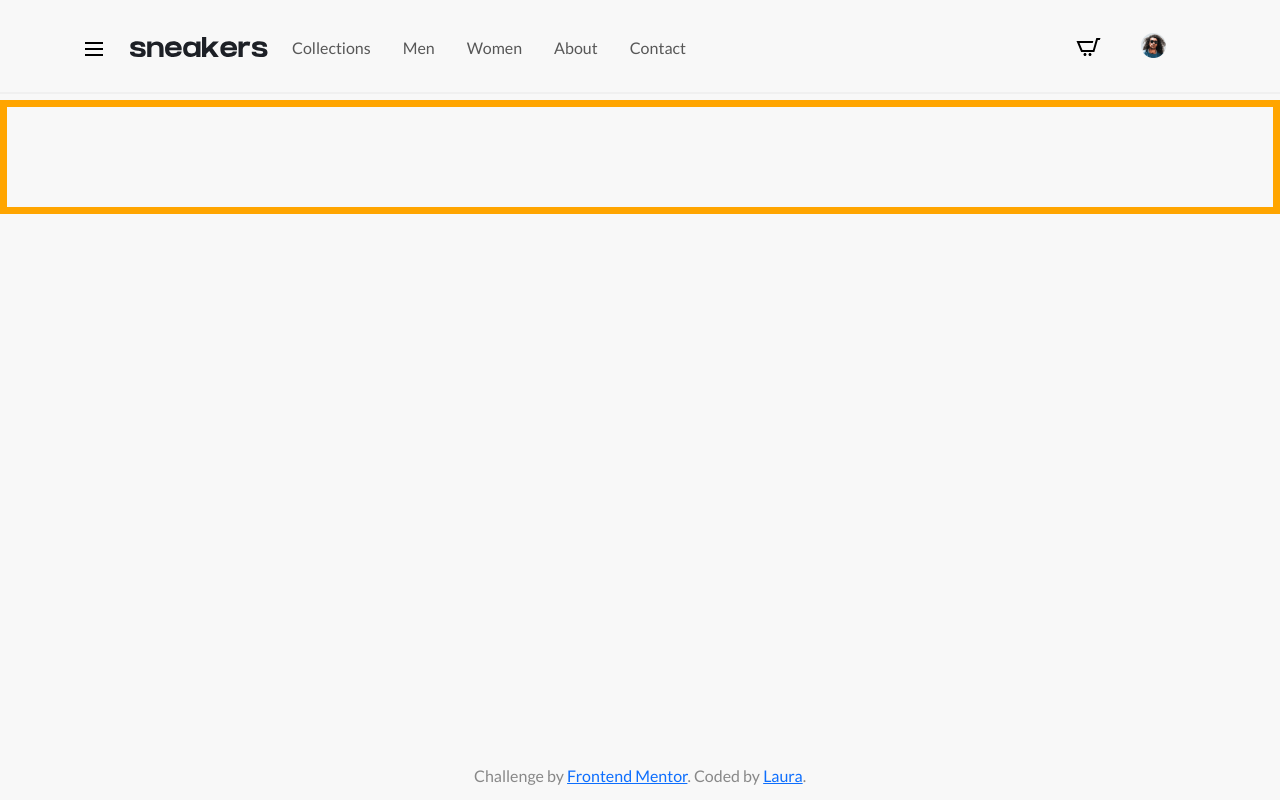
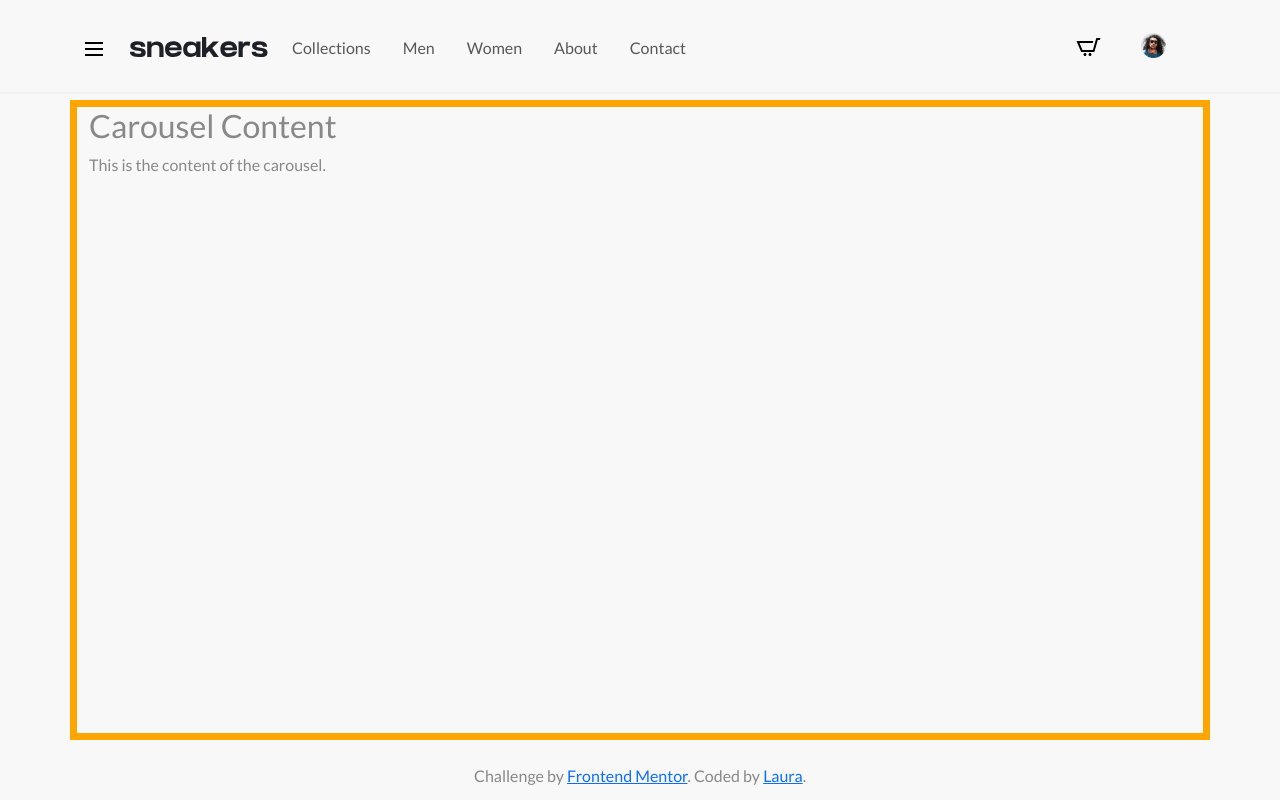
Before and after one commit to lpgiangrande/react-ecommerce-ui, a React (Vite) app: page / in a window 1280 px wide. Built offline with nearby package versions, Linux system fonts and the light colour scheme.

Commit message:
changements structure

```diff
--- a/src/App.jsx
+++ b/src/App.jsx
@@ -13,18 +13,15 @@ function App() {
   return (
     <div className="App">
       <NavBar />
-      <div className={styles.content}>
         <ProductSection>
           <Carousel />
-          <ProductDescription>
-            <QuantityCounter />
-            <AddToCartButton />
-          </ProductDescription>
+          <ProductDescription />
+          <QuantityCounter />
+          <AddToCartButton />
         </ProductSection>
-      </div>
       <Footer />
     </div>
-  )
+  );
 }
 
 export default App
--- a/src/assets/css/App.module.scss
+++ b/src/assets/css/App.module.scss
@@ -15,14 +15,15 @@ of the application and is automatically applied to it */
 }
 
 .content {
-  margin-top: 100px; /* Adjust the margin as needed to push content below the navbar */
-  padding-bottom: 100px; /* Adjust the padding as needed to create space for the footer */
+  margin-top: 100px;
+  padding-bottom: 100px;
+  height: 80vh;
   border: 7px solid orange;
 }
 footer {
   position: fixed;
   bottom: 0;
   width: 100%;
-  height: 60px; /* Adjust the height as needed for your footer */
+  height: 60px;
   // border: 7px solid orange;
 }
--- a/src/components/Carousel.jsx
+++ b/src/components/Carousel.jsx
@@ -1,9 +1,8 @@
-import React from 'react'
-
 export default function Carousel() {
   return (
-    <div>
-
+    <div className="carousel">
+      <h2>Carousel Content</h2>
+      <p>This is the content of the carousel.</p>
     </div>
-  )
+  );
 }
--- a/src/components/ProductSection.jsx
+++ b/src/components/ProductSection.jsx
@@ -1,9 +1,24 @@
-import React from 'react'
+import React from 'react';
+import 'bootstrap/dist/css/bootstrap.min.css';
+import styles from "../assets/css/App.module.scss";
+import Carousel from './Carousel';
+import ProductDescription from './ProductDescription';
+import QuantityCounter from './QuantityCounter';
+import AddToCartButton from './AddToCartButton';
 
 export default function ProductSection() {
   return (
-    <div>
-
+    <div className={`container product-section ${styles.content}`}>
+      <div className="row">
+        <div className="col-lg-6">
+          <Carousel />
+        </div>
+        <div className="col-lg-6">
+          <ProductDescription />
+          <QuantityCounter />
+          <AddToCartButton />
+        </div>
+      </div>
     </div>
-  )
+  );
 }
```
